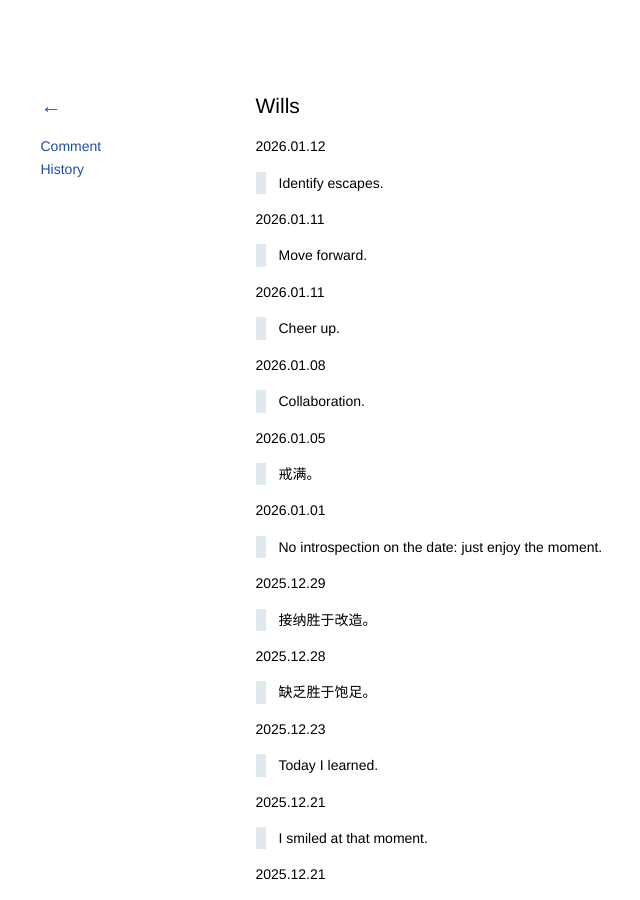
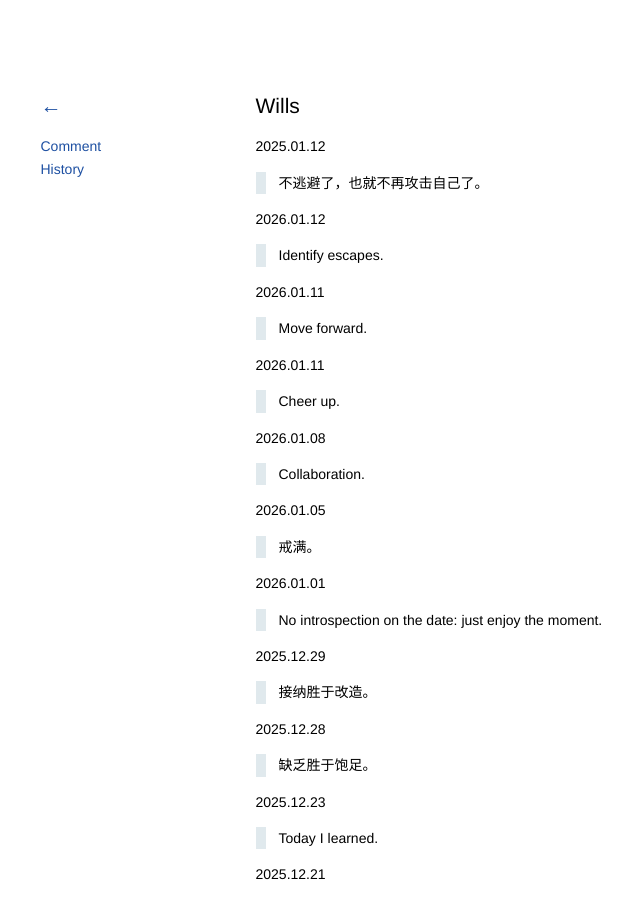
Before and after one commit to kidlj/awei, a Jekyll site: the page built from _wiki/wills.md, in a window 1280 px wide and 900 px high. Shown: the whole window, without its empty margins (92-732 px from the left). Built offline with Jekyll 4.4.1, drawn with Linux system fonts in a browser that asks for light colours.

Commit message:
update wills

```diff
--- a/_wiki/wills.md
+++ b/_wiki/wills.md
@@ -1,6 +1,10 @@
 ---
 title: Wills
 ---
+
+2025.01.12
+
+> 不逃避了，也就不再攻击自己了。
 
 2026.01.12
 
```
